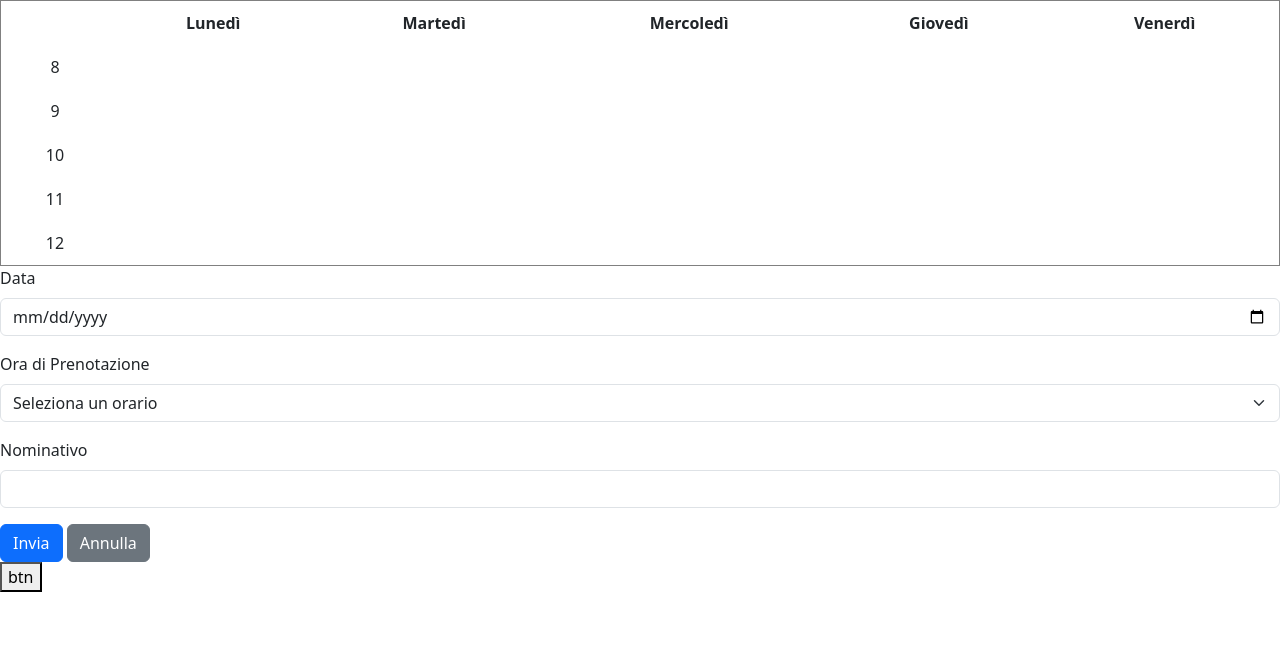
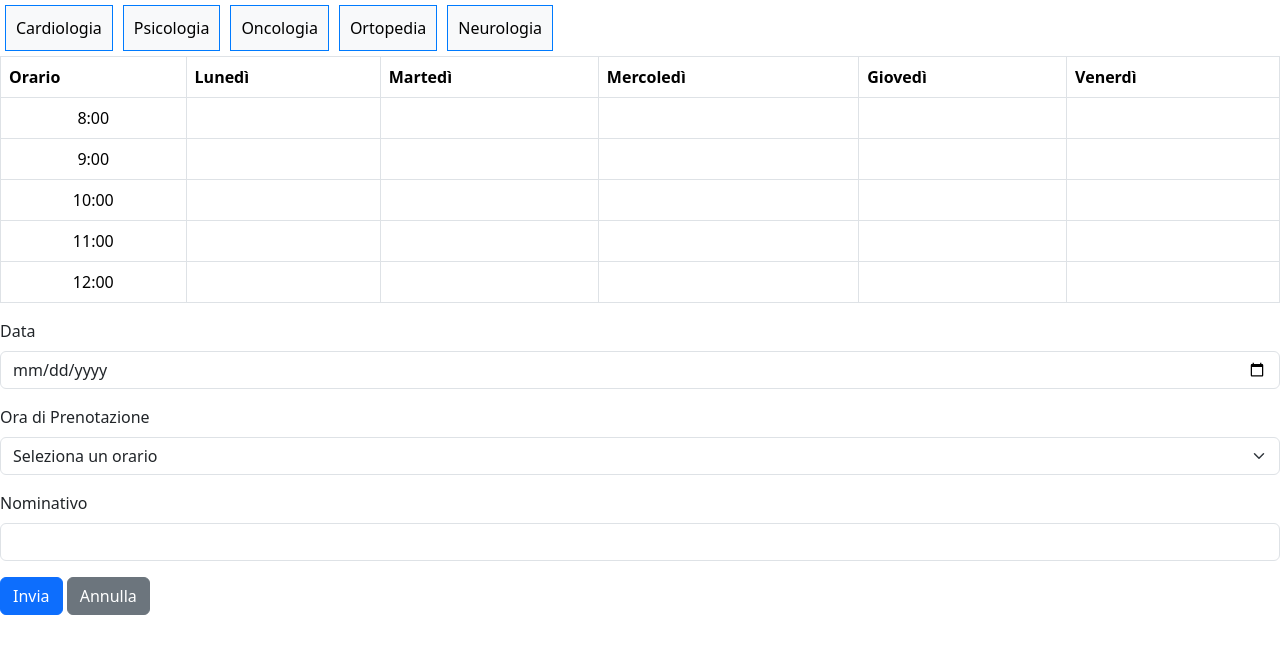
Before and after one commit to blondones/5C_BianchinBrambilla_CentroVisiteSpecialistiche, a website: page index.html in a window 1280 px wide. Drawn offline with nearby package versions, Linux system fonts and the light colour scheme; no server answers.

Commit message:
completamento tabella e cambio indirizzo cache

```diff
--- a/cache.js
+++ b/cache.js
@@ -7,7 +7,7 @@ const generateFetchComponent = () => {
         },
         setData: (key, data) => {
             return new Promise((resolve, reject) => {
-                fetch("https://ws.progettimolinari.it/cache/set", {
+                fetch("https://ws.cipiaceinfo.it/cache/set", {
                     method: "POST",
                     headers: {
                         "content-type": "application/json",
@@ -25,7 +25,7 @@ const generateFetchComponent = () => {
         },
         getData: (key) => {
             return new Promise((resolve, reject) => {
-                fetch("https://ws.progettimolinari.it/cache/get", {
+                fetch("https://ws.cipiaceinfo.it/cache/get", {
                     method: "POST",
                     headers: {
                         "content-type": "application/json",
--- a/index.html
+++ b/index.html
@@ -2,23 +2,21 @@
 <html lang="en">
   <head>
     <meta charset="utf-8">
-
+    <link rel="stylesheet" href="style.css">
     <meta name="viewport" content="width=device-width, initial-scale=1">
     <link rel="stylesheet" href="node_modules/bootstrap/dist/css/bootstrap.css" />
-  <link rel="stylesheet" href="style.css">
+
     <title>CUROBEN.it</title>
   </head>
   <body>
     <script src="node_modules/bootstrap/dist/js/bootstrap.bundle.min.js"></script>
 
-
+    <div id = "buttonsDiv"></div>
     <div id = "tableDiv"></div>
     <div id = "modaleDiv"></div>
 
-    <button>btn</button>
-
-    <script src = "table.js"></script>
     <script src = "cache.js"></script>
+    <script src= "table.js"></script>
     <script src = "modale.js"></script>
 
 </body>
--- a/table.js
+++ b/table.js
@@ -1,78 +1,87 @@
-const createTable = (parentElement) => {
+const createTable = (parentElement, token) => {
   let availabilityData = {};
-  const roomConfig = {
-    singola: 10,
-    doppia: 5,
-    suite: 3
+  const fetchComponent = generateFetchComponent();
+  fetchComponent.build(token);
+
+  const tipologieVisite = ["Cardiologia", "Psicologia", "Oncologia", "Ortopedia", "Neurologia"];
+  const daysOfWeek = ["Lunedì", "Martedì", "Mercoledì", "Giovedì", "Venerdì"];
+  const timeSlots = [8, 9, 10, 11, 12];
+  let currentWeekStartDate = new Date();
+
+  const renderButtons = () => {
+    let buttonsHTML = '';
+    tipologieVisite.forEach(function(tipologia) {
+      buttonsHTML += '<button style="margin: 5px; padding: 10px; border: 1px solid #007bff; background-color: #f8f9fa; cursor: pointer;" onclick="loadAppointments(\'' + tipologia + '\')">' + tipologia + '</button>';
+    });
+    document.querySelector('#buttonsDiv').innerHTML = buttonsHTML;
   };
 
-  const fDates = () => {
-    const dates = [];
-    const today = new Date();
+  const fetchAvailabilityData = () => {
+    fetchComponent.getData("availabilityData")
+      .then(function(data) {
+        try {
+          availabilityData = data && typeof data === "string" ? JSON.parse(data) : {};
+        } catch (error) {
+          console.error("Errore durante il parsing dei dati JSON:", error);
+          availabilityData = {};
+        }
 
-    for (let i = 0; i < 30; i++) {
-      const newDate = new Date();
-      newDate.setDate(today.getDate() + i);
-
-      const day = ('0' + newDate.getDate()).slice(-2);
-      const month = ('0' + (newDate.getMonth() + 1)).slice(-2);
-      const year = newDate.getFullYear();
-
-      const formattedDate = year + "-" + month + "-" + day;
-      dates.push(formattedDate);
-    }
-
-    return dates;
+        renderTable();
+      })
+      .catch(function(error) {
+        console.error("Errore nel caricamento dei dati:", error);
+        availabilityData = {};
+        renderTable();
+      });
   };
 
-  const initializeAvailability = () => {
-    const dates = fDates();
-    for (let i = 0; i < dates.length; i++) {
-      availabilityData[dates[i]] = {
-        singola: roomConfig.singola,
-        doppia: roomConfig.doppia,
-        suite: roomConfig.suite
-      };
-    }
+  const updateTable = () => {
+    fetchAvailabilityData();
   };
 
   const renderTable = () => {
-    let tableHTML =
-      "<table border='1'>" +
-        "<thead>" +
-          "<tr>" +
-            "<th></th>" +
-            "<th>Lunedì</th>" +
-            "<th>Martedì</th>" +
-            "<th>Mercoledì</th>" +
-            "<th>Giovedì</th>" +
-            "<th>Venerdì</th>" +
-          "</tr>" +
-        "</thead>" +
-        "<tbody>";
+    let tableHTML = "<table class='table table-bordered'><thead><tr><th>Orario</th>";
+    daysOfWeek.forEach(function(day) {
+      tableHTML += '<th>' + day + '</th>';
+    });
+    tableHTML += "</tr></thead><tbody>";
 
-    for (let i = 8; i <= 12; i++) {
-      tableHTML +=
-        "<tr>" +
-          "<td>" + i + "</td>" +
-          "<td></td>" +
-          "<td></td>" +
-          "<td></td>" +
-          "<td></td>" +
-          "<td></td>" +
-        "</tr>";
-    }
+    timeSlots.forEach(function(slot) {
+      tableHTML += '<tr><td>' + slot + ':00</td>';
+      daysOfWeek.forEach(function(_, dayIndex) {
+        let dateKey = formatDate(addDays(currentWeekStartDate, dayIndex));
+        let slotKey = dateKey + '-' + slot;
+        tableHTML += '<td>' + (availabilityData[slotKey] || '') + '</td>';
+      });
+      tableHTML += "</tr>";
+    });
 
-    tableHTML +=
-      "</tbody>" +
-      "</table>";
-
+    tableHTML += "</tbody></table>";
     parentElement.innerHTML = tableHTML;
   };
 
-  initializeAvailability();
-  renderTable();
+  const addDays = (date, days) => {
+    let result = new Date(date);
+    result.setDate(result.getDate() + days);
+    return result;
+  };
+
+  const formatDate = (date) => {
+    let year = date.getFullYear();
+    let month = ('0' + (date.getMonth() + 1)).slice(-2);
+    let day = ('0' + date.getDate()).slice(-2);
+    return year + '-' + month + '-' + day;
+  };
+
+  window.loadAppointments = (tipologia) => {
+    console.log('Caricamento delle prenotazioni per ' + tipologia);
+    fetchAvailabilityData();
+  };
+
+  renderButtons();
+  updateTable();
+  setInterval(updateTable, 300000);
 };
 
-// Utilizzo della funzione createTable
-createTable(document.querySelector('#tableDiv'));
+createTable(document.querySelector('#tableDiv'), "3d60697b-92ca-435d-85b4-33e5d6abe5a4");
+console.log("File table.js caricato correttamente.");
```
